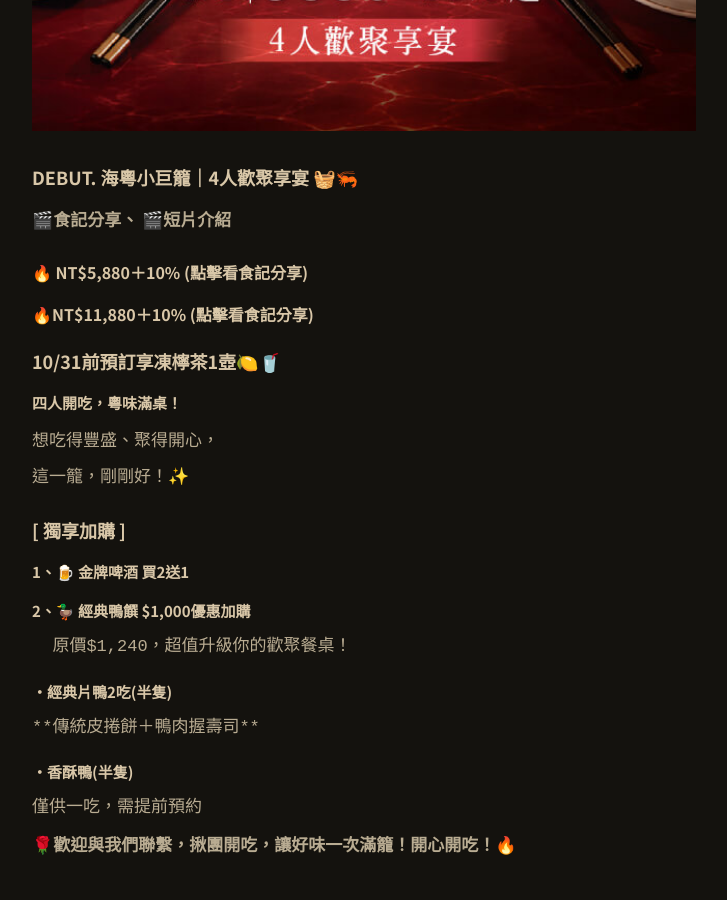
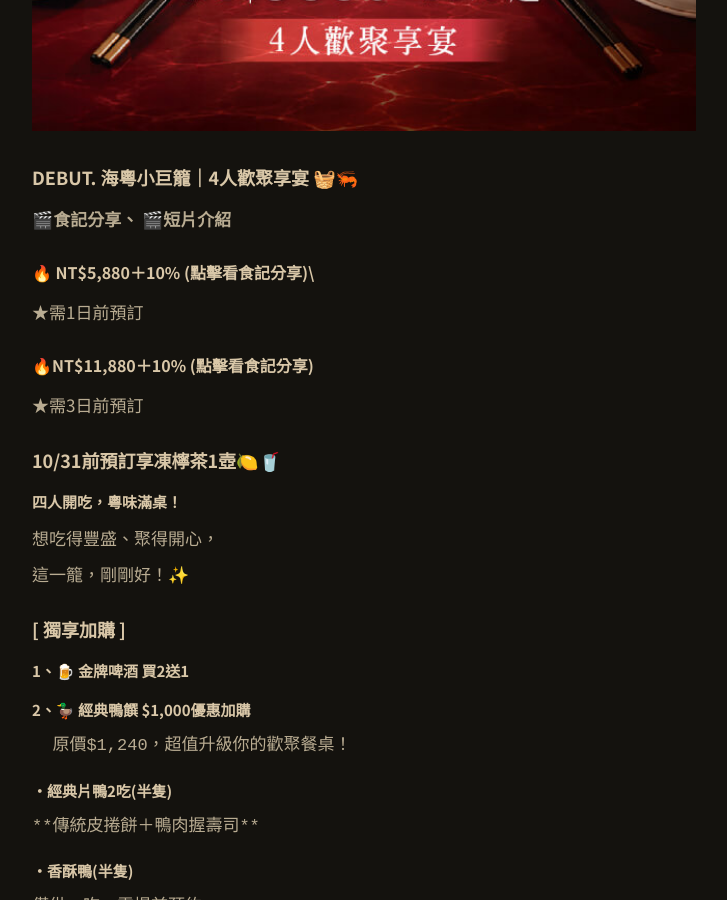
Before and after one commit to yanxianglou/yanxianglou.github.io, a Jekyll site: the page built from _news/2026-09-14-hai-yue-xiao-ju-long.md, in a window 1280 px wide and 900 px high, scrolled down 949 px. Shown: the whole window, without its empty margins (276-1003 px from the left). Built offline with Jekyll 4.4.1, drawn with Linux system fonts in a browser that asks for light colours.

Commit message:
Update 最新消息 “2026-09-14-hai-yue-xiao-ju-long”

```diff
--- a/_news/2026-09-14-hai-yue-xiao-ju-long.md
+++ b/_news/2026-09-14-hai-yue-xiao-ju-long.md
@@ -9,9 +9,12 @@
 
 **🎬[食記分享](https://www.instagram.com/p/DeE4yO_hFG5/)、 🎬[短片介紹](https://www.youtube.com/shorts/u73n2mplDJw)**
 
-#### 🔥 [NT$5,880＋10%](https://www.instagram.com/p/DeMAH99xGow/) (點擊看食記分享)
+#### 🔥 [NT$5,880＋10%](https://www.instagram.com/p/DeMAH99xGow/) (點擊看食記分享)\
+★需1日前預訂
 
 #### 🔥[NT$11,880＋10% ](https://www.instagram.com/p/DeE4yO_hFG5/) (點擊看食記分享)
+
+★需3日前預訂
 
 ### 10/31前預訂享凍檸茶1壺🍋🥤
 
```
